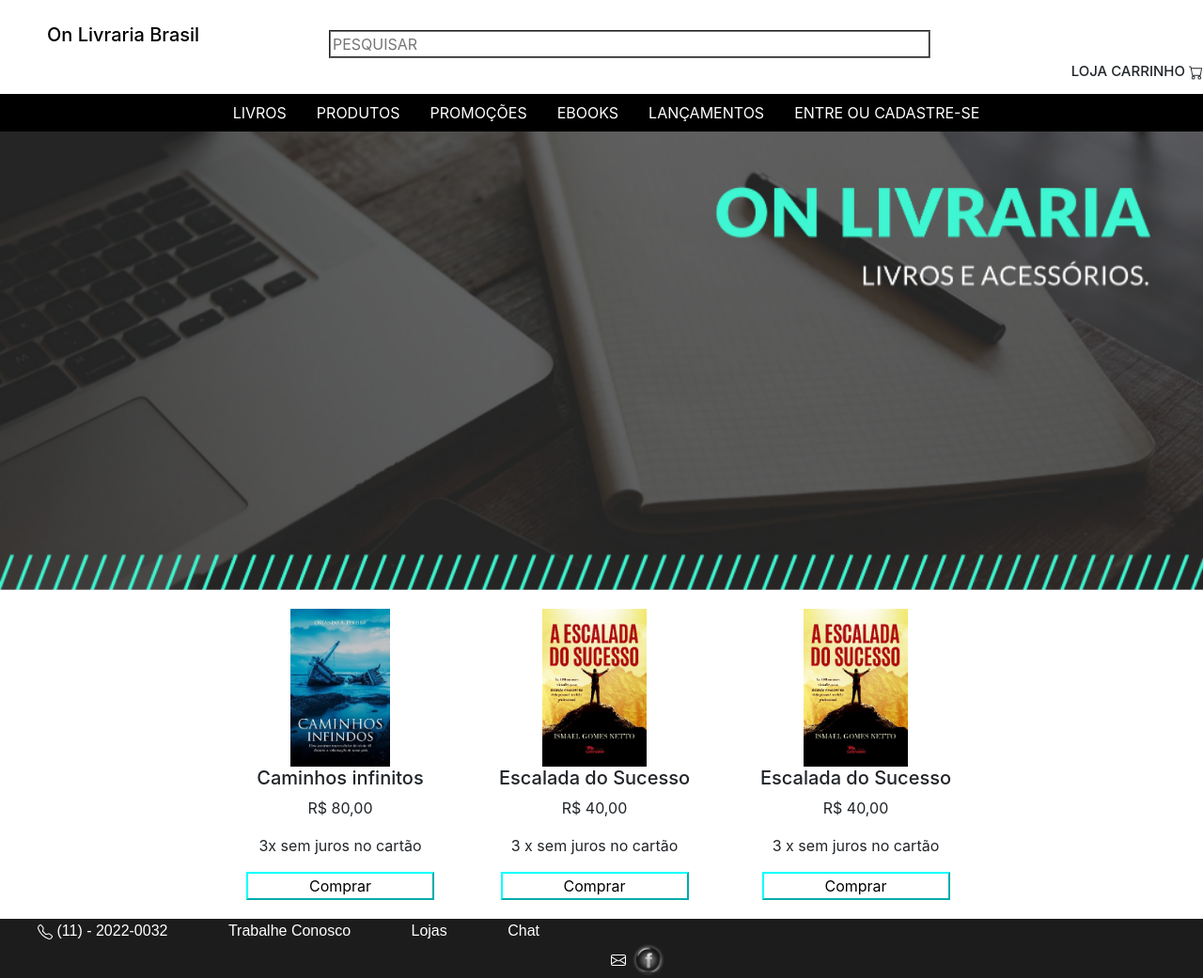
After one commit to moisestraves/livraria, a PHP site: page /modelo.html in a window 1280 px wide; the page is wider, and only the part inside the window is pictured. The commit adds this page. Shown: that part at 94% size. Run offline with PHP 8.4, Linux system fonts and the light colour scheme.

Commit message:
Inserido Login Adm e correção Posiçao do Footer

```diff
--- a/CSS/main.css
+++ b/CSS/main.css
@@ -5,6 +5,55 @@
      padding-right: 0px;
    }
 
+
+   html, body{
+    height: 100%;
+    margin: 0px 0px;
+    padding: 0px;
+
+
+   }
+  .adm button {
+    margin-left: 600px;
+    height: auto;
+    color: rgb(253, 253, 253);
+    background: black;
+    align-content: center;
+
+
+
+  }
+  .adm h1{
+
+    font-family: Impact, Haettenschweiler, 'Arial Narrow Bold', sans-serif;
+    text-align: center;
+    padding-top: 70px;
+  }
+
+  .adm input{
+    padding: 1px ;
+    border-radius:  solid 3px;
+    background-color: rgb(240, 233, 233);
+    border-color: seashell;
+
+    margin-left: 600px;
+
+  }
+
+
+   body{
+
+    display: flex;
+    flex-direction: column;
+   }
+   .conteudo{
+     flex: 1 0 auto;
+   }
+
+   /*SEMPRE USAR PARA FIXAR RODAPÉ*/
+   .rodape {
+     flex-shrink: 0;
+   }
    /*Formatação do Link Logo Topo*/
    #logo-top a:hover  {
     text-decoration: none;
@@ -105,13 +154,13 @@
     /*FORMTAÇÃO DAS CONFIGURAÇÃO DO FOOTER É AQUI8*/
    footer {
     position: relative;
-    width: 100%;
+
      /*Ajuste da altura do Footer*/
     /*padding: 20px; Ajuste da formatação do topo*/
     color: white;
     background-color: #1C1C1C;
     bottom: 0px;
-    padding: 10px;
+    width: 100%;
 
 
      }
@@ -138,7 +187,7 @@
    /*formtação e espaço dos icones do footer*/
    .rodapeicone{
     display: inline;
-    margin-left: 750px;
+    margin-left: 650px;
    }
 
    footer p{
@@ -290,7 +339,7 @@
   }
 
    /*AQUI É O CORPO DE TODA CONFIGURAÇÃO RESPONSIVA DO SITE*/
-       @media  screen and (max-width: 600px) {
+       @media  screen and (max-width: 300px) {
 
              #caixa-top input{
               display: flex;
@@ -304,7 +353,7 @@
        #livros{
       display: block;
       display:flex;
-      margin-left: 0px ; /*formatação da margem*/
+      margin: 0px ; /*formatação da margem*/
       padding: 20px;
       flex-direction:row; /*DIRECIONAMENTO EM LINHA */
       flex-wrap:nowrap; /*NÃO TEM QUEBRA DE LINHA*/
@@ -387,6 +436,7 @@
 
       display: flex;
       padding-bottom: auto;
+      margin: 0px;
     }
 
     .cadastro_cliente button{
--- a/base.html
+++ b/base.html
@@ -129,17 +129,19 @@
 </div>
 
 </main>
+
  <!--CORPO DO RODAPÉ-->
 <footer>
 <ul>
-<li><svg width="1em" height="1em" viewBox="0 0 16 16" class="bi bi-telephone" fill="currentColor" xmlns="http://www.w3.org/2000/svg">
+  <li><svg width="1em" height="1em" viewBox="0 0 16 16" class="bi bi-telephone" fill="currentColor" xmlns="http://www.w3.org/2000/svg">
 <path fill-rule="evenodd" d="M3.654 1.328a.678.678 0 0 0-1.015-.063L1.605 2.3c-.483.484-.661 1.169-.45 1.77a17.568 17.568 0 0 0 4.168 6.608 17.569 17.569 0 0 0 6.608 4.168c.601.211 1.286.033 1.77-.45l1.034-1.034a.678.678 0 0 0-.063-1.015l-2.307-1.794a.678.678 0 0 0-.58-.122l-2.19.547a1.745 1.745 0 0 1-1.657-.459L5.482 8.062a1.745 1.745 0 0 1-.46-1.657l.548-2.19a.678.678 0 0 0-.122-.58L3.654 1.328zM1.884.511a1.745 1.745 0 0 1 2.612.163L6.29 2.98c.329.423.445.974.315 1.494l-.547 2.19a.678.678 0 0 0 .178.643l2.457 2.457a.678.678 0 0 0 .644.178l2.189-.547a1.745 1.745 0 0 1 1.494.315l2.306 1.794c.829.645.905 1.87.163 2.611l-1.034 1.034c-.74.74-1.846 1.065-2.877.702a18.634 18.634 0 0 1-7.01-4.42 18.634 18.634 0 0 1-4.42-7.009c-.362-1.03-.037-2.137.703-2.877L1.885.511z"/>
 </svg> (11) - 2022-0032 </li>
 <li>Trabalhe Conosco</li>
 <li>Lojas</li>
 <li>Chat</li>
 </ul>
-  <div class="rodapeicone">
+
+<div class="rodapeicone">
     <svg width="1em" height="1em" viewBox="0 0 16 16" class="bi bi-envelope" fill="currentColor" xmlns="http://www.w3.org/2000/svg">
       <path fill-rule="evenodd" d="M0 4a2 2 0 0 1 2-2h12a2 2 0 0 1 2 2v8a2 2 0 0 1-2 2H2a2 2 0 0 1-2-2V4zm2-1a1 1 0 0 0-1 1v.217l7 4.2 7-4.2V4a1 1 0 0 0-1-1H2zm13 2.383l-4.758 2.855L15 11.114v-5.73zm-.034 6.878L9.271 8.82 8 9.583 6.728 8.82l-5.694 3.44A1 1 0 0 0 2 13h12a1 1 0 0 0 .966-.739zM1 11.114l4.758-2.876L1 5.383v5.73z"/>
     </svg>
--- a/cadastrar-cliente.php
+++ b/cadastrar-cliente.php
@@ -29,6 +29,8 @@ require 'adm/func_sistema.php';
 
     $senhaCliente = $_POST['senha'];
 
+
+
     $resultado=cadastroCliente($conexao,$cliente,$senhaCliente);
 
 
--- /dev/null
+++ b/modelo.html
@@ -0,0 +1,164 @@
+<!DOCTYPE html>
+    <html lang="pt-br">
+    <head>
+    <meta charset="utf-8">
+    <meta name="viewport" content="width=device-width, initial-scale=1, shrink-to-fit=no">
+    <title>Livraria Online</title>
+    <!--css bootstrap-->
+    <link rel="stylesheet" href="https://stackpath.bootstrapcdn.com/bootstrap/4.1.3/css/bootstrap.min.css" integrity="sha384-MCw98/SFnGE8fJT3GXwEOngsV7Zt27NXFoaoApmYm81iuXoPkFOJwJ8ERdknLPMO" crossorigin="anonymous">
+    <!--Scripst -->
+    <script src="https://code.jquery.com/jquery-3.3.1.slim.min.js" integrity="sha384-q8i/X+965DzO0rT7abK41JStQIAqVgRVzpbzo5smXKp4YfRvH+8abtTE1Pi6jizo" crossorigin="anonymous"></script>
+    <script src="https://cdnjs.cloudflare.com/ajax/libs/popper.js/1.14.3/umd/popper.min.js" integrity="sha384-ZMP7rVo3mIykV+2+9J3UJ46jBk0WLaUAdn689aCwoqbBJiSnjAK/l8WvCWPIPm49" crossorigin="anonymous"></script>
+    <script src="https://stackpath.bootstrapcdn.com/bootstrap/4.1.3/js/bootstrap.min.js" integrity="sha384-ChfqqxuZUCnJSK3+MXmPNIyE6ZbWh2IMqE241rYiqJxyMiZ6OW/JmZQ5stwEULTy" crossorigin="anonymous"></script>
+    <link rel="stylesheet" type="text/css" href="CSS/main.css">
+
+
+
+    <main class="conteudo">
+        <body>
+
+            <header>
+                <div id="logo-top">
+                  <h1> On Livraria Brasil</h1>
+
+                </div>
+
+                <!--Caixa de Pesquisa do topo de produtos fixo no topo centralizado-->
+
+                <div id="caixa-top">
+
+                    <input  type="search" id="txtBusca" placeholder="PESQUISAR" >
+
+                </div>
+
+                <!--Configurações e  Opçãoes do Carrinho de Compras-->
+                    <div class="carrinho">
+                        <h5>Loja Carrinho <svg width="1em" height="2em" viewBox="0 0 16 16" class="bi bi-cart" fill="currentColor" xmlns="http://www.w3.org/2000/svg">
+                          <path fill-rule="evenodd" d="M0 1.5A.5.5 0 0 1 .5 1H2a.5.5 0 0 1 .485.379L2.89 3H14.5a.5.5 0 0 1 .491.592l-1.5 8A.5.5 0 0 1 13 12H4a.5.5 0 0 1-.491-.408L2.01 3.607 1.61 2H.5a.5.5 0 0 1-.5-.5zM3.102 4l1.313 7h8.17l1.313-7H3.102zM5 12a2 2 0 1 0 0 4 2 2 0 0 0 0-4zm7 0a2 2 0 1 0 0 4 2 2 0 0 0 0-4zm-7 1a1 1 0 1 0 0 2 1 1 0 0 0 0-2zm7 0a1 1 0 1 0 0 2 1 1 0 0 0 0-2z"/>
+                        </svg></h5>
+                        </div>
+                        <!--Configuração do topo da página local do menu principal da página-->
+                        <div id="nav">
+                          <ul class="nav justify-content-center">
+
+                            <li class="nav-item">
+                             <a class="nav-link text-white  active" href="#">LIVROS</a>
+                         </li>
+
+                         <li class="nav-item">
+                          <a class="nav-link text-white " href="#">PRODUTOS</a>
+                        </li>
+
+                        <li class="nav-item">
+                          <a class="nav-link text-white " href="#">PROMOÇÕES</a>
+                        </li>
+
+                        <li class="nav-item">
+                          <a class="nav-link text-white " href="#">EBOOKS</a>
+                        </li>
+
+                        <li class="nav-item">
+                            <a class="nav-link text-white " href="#">LANÇAMENTOS</a>
+                          </li>
+                          <li class="nav-item">
+                            <a class="nav-link text-white " href="cliente_login.php">ENTRE OU CADASTRE-SE</a>
+                          </li>
+                </ul>
+                </div> <!--FINAL DO MENU PRINCIPAL DO SITE-->
+            </header>
+            <section>
+            <!--Banner Principal do site Slider-->
+
+         <div id="carouselExampleSlidesOnly" class="carousel slide carousel-fade" data-ride="carousel">
+         <div class="carousel-inner">
+          <div class="carousel-item active">
+            <img class="d-block w-100" src="img/capa.png" alt="Notebook Imagem">
+
+          </div>
+
+
+          <div class="carousel-item">
+            <img class="d-block w-100" src="img/bannerLivroColorido.png" alt="Livros coloridos imagem ">
+          </div>
+
+        </div>
+
+
+    </section>
+
+
+    <article>
+    <!--Corpo da Estrutura dos pagina inicial dos livros-->
+    <div id="livros">
+    <div>
+      <img src="IMG/caminhos-infindos.jpg">
+
+      <div class="botao-comprar">
+
+        <h5>Caminhos infinitos</h5>
+        <p>R$ 80,00 </p>
+        <p>3x sem juros no cartão</p>
+        <a href="cliente_login.php"><button type="submit" href="login.html">Comprar</button></a>
+      </div>
+     </div>
+
+     <div>
+      <img src="IMG/capa-livro-bookwire-.jpg">
+
+      <div class="botao-comprar">
+        <h5>Escalada do Sucesso</h5>
+        <p>R$ 40,00</p>
+        <p>3 x sem juros no cartão</p>
+
+        <a href="cliente_login.php"> <button>Comprar</button></a>
+      </div>
+
+     </div>
+
+     <div>
+      <img src="IMG/capa-livro-bookwire-.jpg">
+      <div class="botao-comprar">
+        <h5>Escalada do Sucesso</h5>
+        <p>R$ 40,00</p>
+        <p>3 x sem juros no cartão</p>
+
+
+        <a href="cliente_login.php"> <button>Comprar</button></a>
+
+
+
+    </div>
+
+</div>
+
+</div>
+
+</div>
+
+</article>
+    </main>
+
+     <!--CORPO DO RODAPÉ-->
+    <footer class="rodape">
+    <ul>
+      <li><svg width="1em" height="1em" viewBox="0 0 16 16" class="bi bi-telephone" fill="currentColor" xmlns="http://www.w3.org/2000/svg">
+    <path fill-rule="evenodd" d="M3.654 1.328a.678.678 0 0 0-1.015-.063L1.605 2.3c-.483.484-.661 1.169-.45 1.77a17.568 17.568 0 0 0 4.168 6.608 17.569 17.569 0 0 0 6.608 4.168c.601.211 1.286.033 1.77-.45l1.034-1.034a.678.678 0 0 0-.063-1.015l-2.307-1.794a.678.678 0 0 0-.58-.122l-2.19.547a1.745 1.745 0 0 1-1.657-.459L5.482 8.062a1.745 1.745 0 0 1-.46-1.657l.548-2.19a.678.678 0 0 0-.122-.58L3.654 1.328zM1.884.511a1.745 1.745 0 0 1 2.612.163L6.29 2.98c.329.423.445.974.315 1.494l-.547 2.19a.678.678 0 0 0 .178.643l2.457 2.457a.678.678 0 0 0 .644.178l2.189-.547a1.745 1.745 0 0 1 1.494.315l2.306 1.794c.829.645.905 1.87.163 2.611l-1.034 1.034c-.74.74-1.846 1.065-2.877.702a18.634 18.634 0 0 1-7.01-4.42 18.634 18.634 0 0 1-4.42-7.009c-.362-1.03-.037-2.137.703-2.877L1.885.511z"/>
+    </svg> (11) - 2022-0032 </li>
+    <li>Trabalhe Conosco</li>
+    <li>Lojas</li>
+    <li>Chat</li>
+    </ul>
+
+    <div class="rodapeicone">
+        <svg width="1em" height="1em" viewBox="0 0 16 16" class="bi bi-envelope" fill="currentColor" xmlns="http://www.w3.org/2000/svg">
+          <path fill-rule="evenodd" d="M0 4a2 2 0 0 1 2-2h12a2 2 0 0 1 2 2v8a2 2 0 0 1-2 2H2a2 2 0 0 1-2-2V4zm2-1a1 1 0 0 0-1 1v.217l7 4.2 7-4.2V4a1 1 0 0 0-1-1H2zm13 2.383l-4.758 2.855L15 11.114v-5.73zm-.034 6.878L9.271 8.82 8 9.583 6.728 8.82l-5.694 3.44A1 1 0 0 0 2 13h12a1 1 0 0 0 .966-.739zM1 11.114l4.758-2.876L1 5.383v5.73z"/>
+        </svg>
+       <img src="IMG/facebook-oval.png" width="3%">
+      </div>
+     <!--<p> Copyright © 2020 Todos direitos reservado Livraria Online</p>-->
+    </footer>
+
+    </body>
+
+
+    </html>
--- a/rodape.php
+++ b/rodape.php
@@ -1,7 +1,8 @@
 
+
+<!--CORPO DO RODAPÉ-->
 </main>
-<!--CORPO DO RODAPÉ-->
-<footer>
+<footer class='rodape'>
 <ul>
 <li><svg width="1em" height="1em" viewBox="0 0 16 16" class="bi bi-telephone" fill="currentColor" xmlns="http://www.w3.org/2000/svg">
 <path fill-rule="evenodd" d="M3.654 1.328a.678.678 0 0 0-1.015-.063L1.605 2.3c-.483.484-.661 1.169-.45 1.77a17.568 17.568 0 0 0 4.168 6.608 17.569 17.569 0 0 0 6.608 4.168c.601.211 1.286.033 1.77-.45l1.034-1.034a.678.678 0 0 0-.063-1.015l-2.307-1.794a.678.678 0 0 0-.58-.122l-2.19.547a1.745 1.745 0 0 1-1.657-.459L5.482 8.062a1.745 1.745 0 0 1-.46-1.657l.548-2.19a.678.678 0 0 0-.122-.58L3.654 1.328zM1.884.511a1.745 1.745 0 0 1 2.612.163L6.29 2.98c.329.423.445.974.315 1.494l-.547 2.19a.678.678 0 0 0 .178.643l2.457 2.457a.678.678 0 0 0 .644.178l2.189-.547a1.745 1.745 0 0 1 1.494.315l2.306 1.794c.829.645.905 1.87.163 2.611l-1.034 1.034c-.74.74-1.846 1.065-2.877.702a18.634 18.634 0 0 1-7.01-4.42 18.634 18.634 0 0 1-4.42-7.009c-.362-1.03-.037-2.137.703-2.877L1.885.511z"/>
@@ -19,6 +20,7 @@
  </div>
  </div>
 </footer>
+</div>
 <!--<p> Copyright © 2020 Todos direitos reservado Livraria Online</p>-->
 
 </body>
```
Also changed, not shown: cabecaareacliente.php (+8 -5 lines), cabecadapagina.php (+10 -6 lines), login-adm.php (added, +41 -0 lines).
